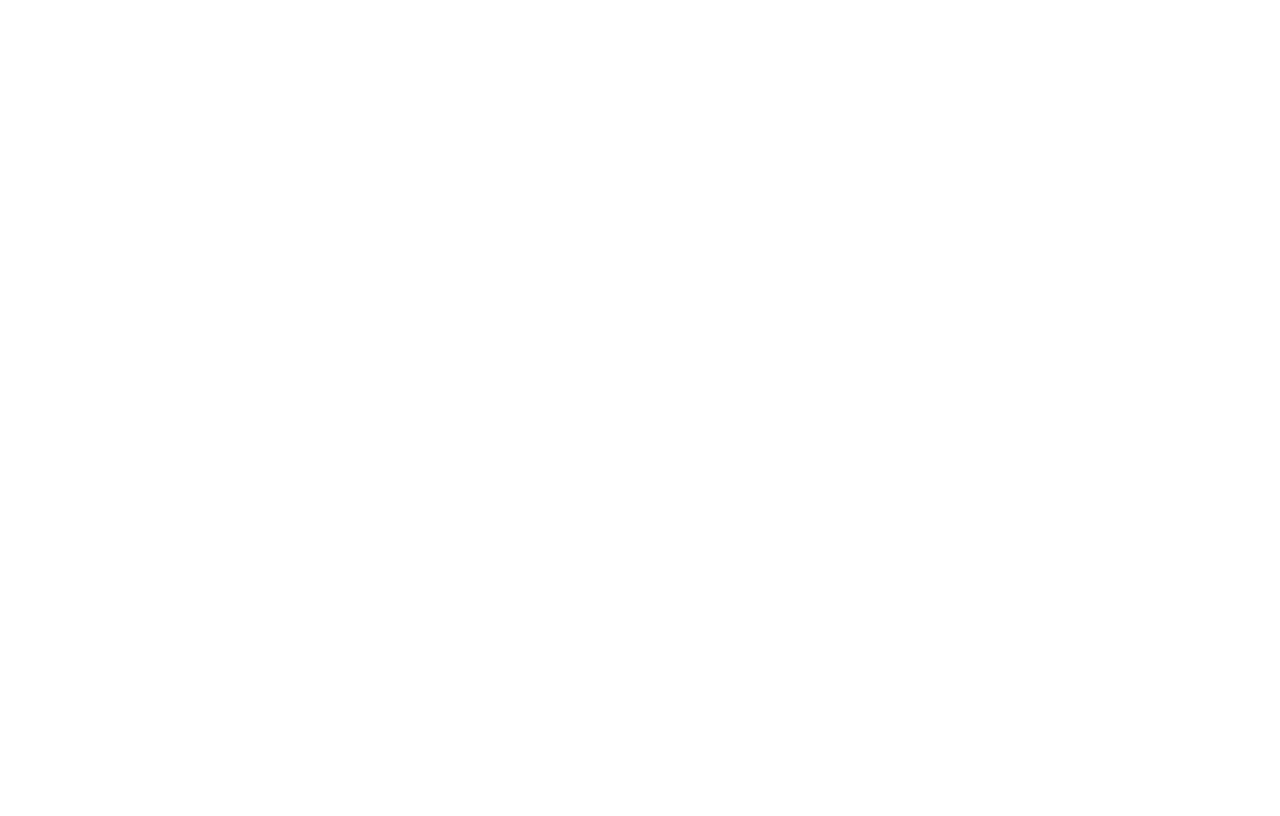
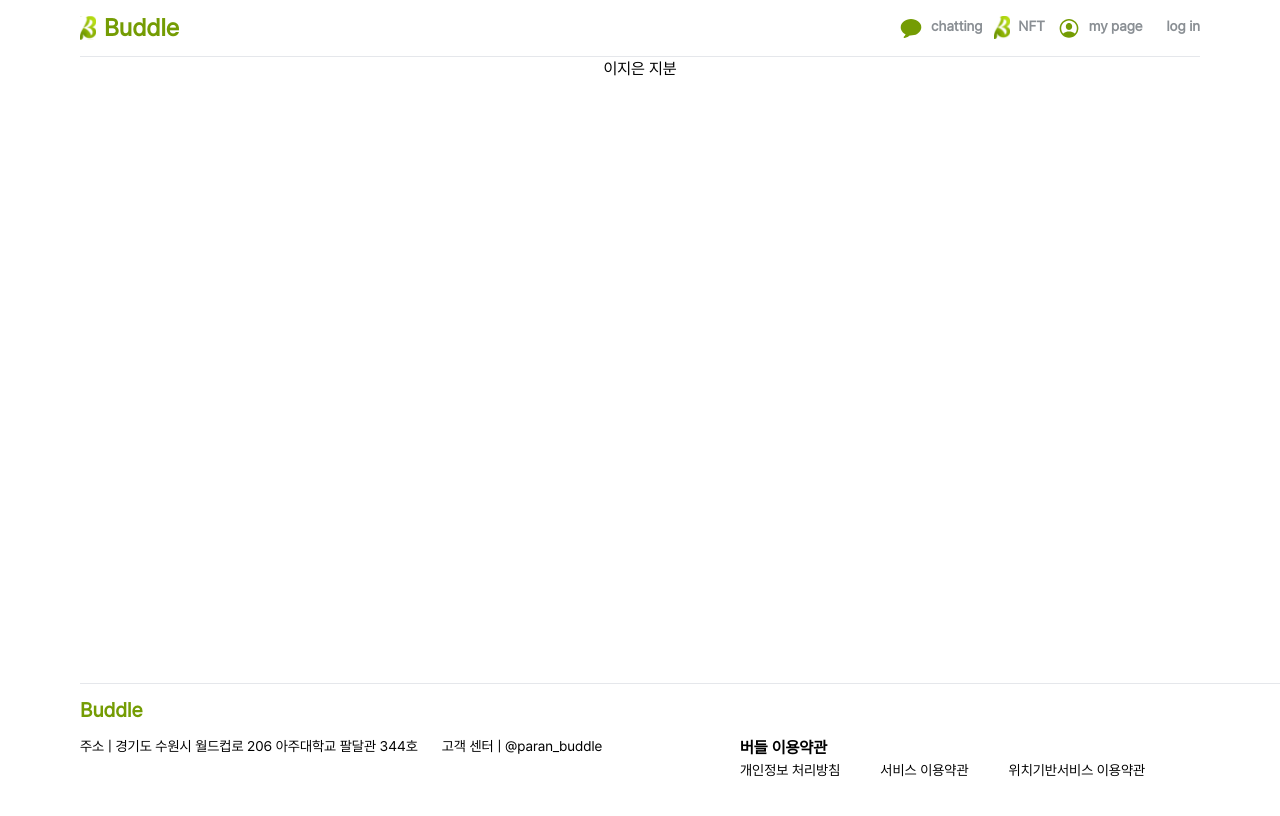
Before and after one commit to BuddlIes/FrontEnd, a React (Vite) app: page /mypage in a window 1280 px wide. Before the commit this address had no page. Shown: the top 816 px of the page. Built offline with nearby package versions, Linux system fonts and the light colour scheme.

Commit message:
Feat:Mypage start with 이지은

```diff
--- a/src/App.jsx
+++ b/src/App.jsx
@@ -12,6 +12,7 @@
 import DetailBoardPage from "./pages/DetailBoardPage";
 import WriteBoardPage from "./pages/WriteBoardPage";
 import NFTPage from "./pages/NFTPage";
+import MyPage from "./pages/MyPage";
 
 function App() {
   return (
@@ -25,6 +26,7 @@
           <Route path="/Login" element={<LoginPage />} />
           <Route path="/Signup" element={<SignupPage />} />
           <Route path="/NFT" element={<NFTPage />} />
+          <Route path="/mypage" element={<MyPage />} />
         </Route>
       </Routes>
     </div>
--- a/src/pages/MyPage/index.jsx
+++ b/src/pages/MyPage/index.jsx
@@ -1 +1,16 @@
-//root
+//Mypage root
+import React from "react";
+
+function MyPage() {
+  return (
+    <div className="w-full h-full flex flex-row">
+      <div className="grow flex flex-col items-center h-screen">
+        <div className="max-w-3xl mx-auto">
+            이지은 지분
+        </div>
+      </div>
+    </div>
+  );
+}
+
+export default MyPage;
```
